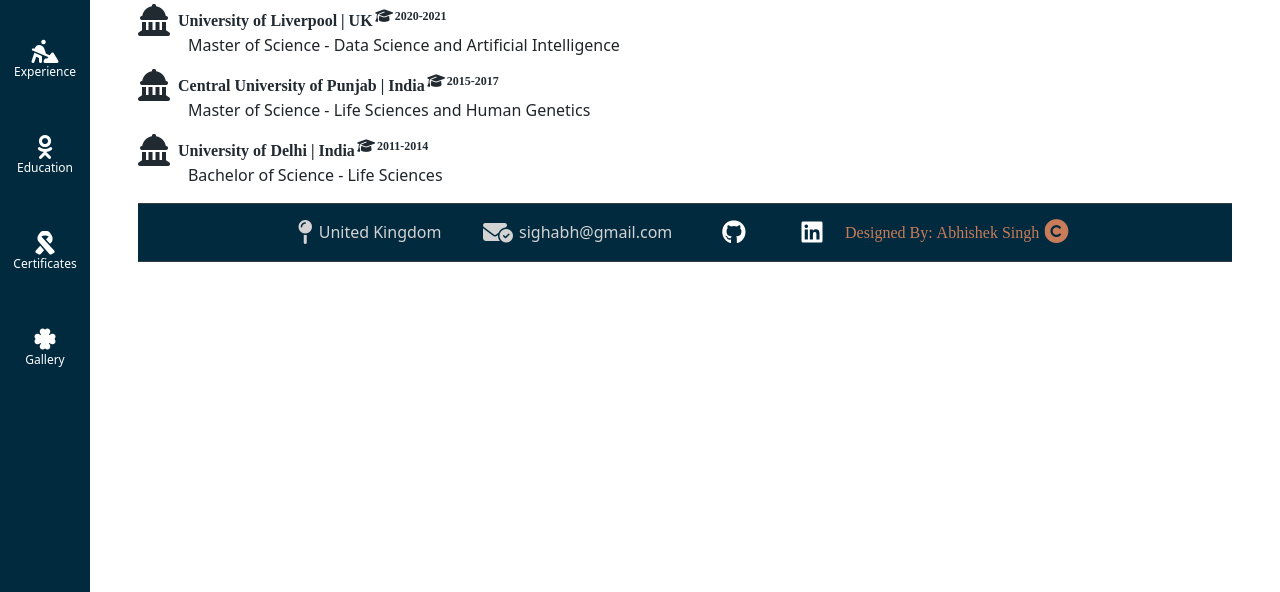
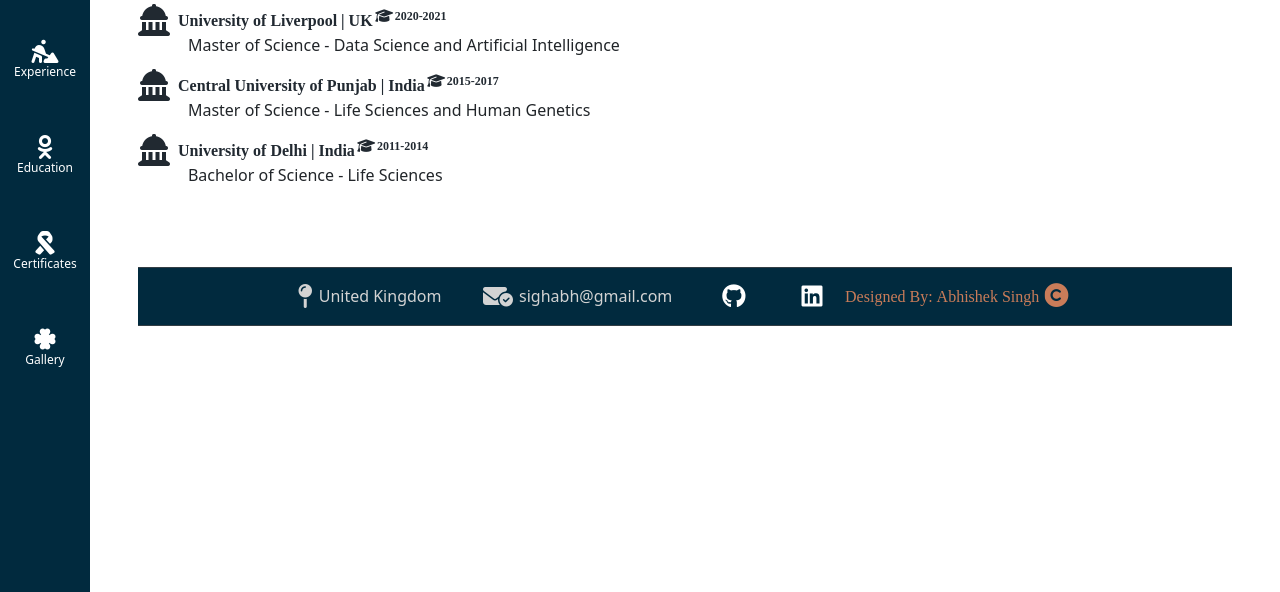
Before and after one commit to AbsTheAnalyst/web-portfolio, a Flask app: page /education/1 in a window 1280 px wide. Shown: the part 208-800 px from the top of the page. Run offline with Flask 2, Linux system fonts and the light colour scheme; some libraries are stand-ins or nearby versions.

Commit message:
Add files via upload
more layout

```diff
--- a/templates/layout.html
+++ b/templates/layout.html
@@ -3,7 +3,7 @@
 <head>
     <meta charset="UTF-8">
     <title>ABS-Portfolio</title>
-    <link rel="shortcut icon" href="{{ url_for('static', filename='images/favicon.ico') }}">
+    <link rel="shortcut icon" href="{{ url_for('static', filename='images/icon.png') }}">
     <link href="https://fonts.googleapis.com/css?family=Poppins:300,400,500,600,700,800,900" rel="stylesheet">
 		<link rel="stylesheet" href="https://fonts.googleapis.com/css2?family=Material+Symbols+Rounded:opsz,wght,FILL,GRAD@48,400,0,0" />
 		<link rel="stylesheet" href="https://stackpath.bootstrapcdn.com/font-awesome/4.7.0/css/font-awesome.min.css">
@@ -139,6 +139,7 @@
 
 
     {% block content %}{% endblock %}
+          <br><br>
 
           <div id="copyright col-md-12" style="color:#C97C59; text-align: center; text-decoration:none; background-color: #012a3e;">
               <hr />
```
